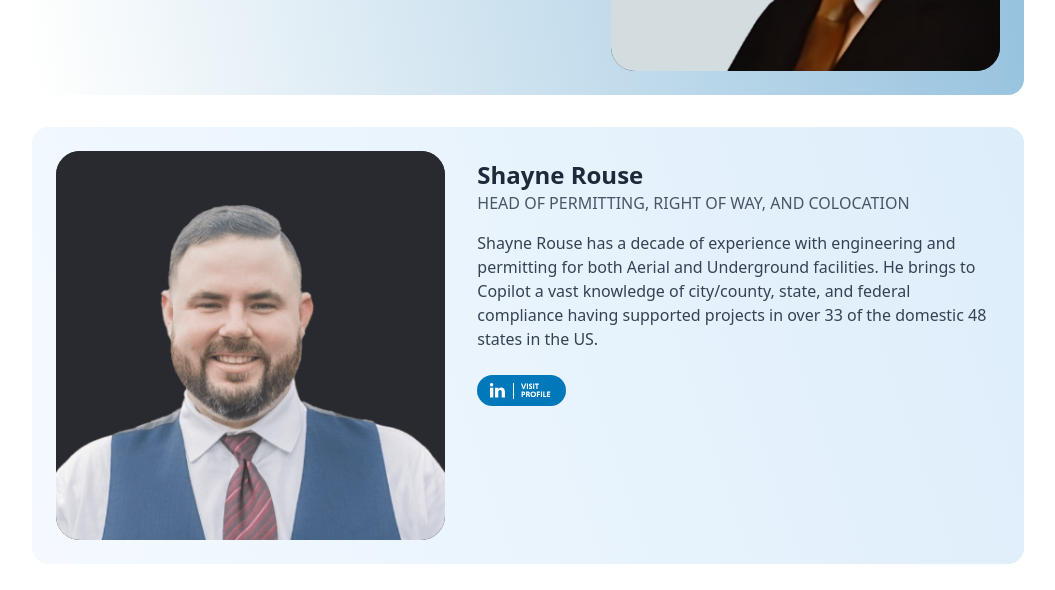
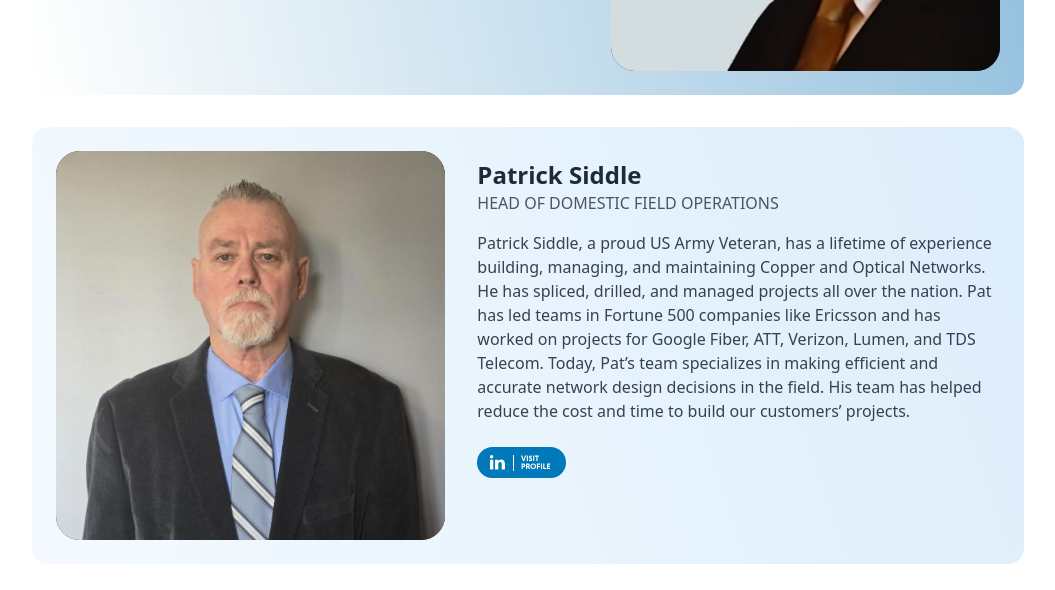
Before and after one commit to shreyaskyada/copilot-networks, a React (Vite) app: page /teams in a window 1280 px wide. Shown: the part 1060-1650 px from the top of the page, without its empty margins (112-1167 px from the left). Built offline with nearby package versions, Linux system fonts and the light colour scheme; a web font is replaced by a local one.

Commit message:
remove shayne team member

```diff
--- a/src/pages/Teams/components/Members/Members.tsx
+++ b/src/pages/Teams/components/Members/Members.tsx
@@ -37,15 +37,15 @@ const teamMembers: TeamMember[] = [
   //   image: "/teams/nathaniel.jpeg",
   //   linkedIn: "https://www.linkedin.com/in/natparsons",
   // },
-  {
-    id: "shayne",
-    name: "Shayne Rouse",
-    title: "HEAD OF PERMITTING, RIGHT OF WAY, AND COLOCATION",
-    description:
-      "Shayne Rouse has a decade of experience with engineering and permitting for both Aerial and Underground facilities. He brings to Copilot a vast knowledge of city/county, state, and federal compliance having supported projects in over 33 of the domestic 48 states in the US.",
-    image: "/teams/shayne-img.png",
-    linkedIn: "https://www.linkedin.com/in/shaynerouse/",
-  },
+  // {
+  //   id: "shayne",
+  //   name: "Shayne Rouse",
+  //   title: "HEAD OF PERMITTING, RIGHT OF WAY, AND COLOCATION",
+  //   description:
+  //     "Shayne Rouse has a decade of experience with engineering and permitting for both Aerial and Underground facilities. He brings to Copilot a vast knowledge of city/county, state, and federal compliance having supported projects in over 33 of the domestic 48 states in the US.",
+  //   image: "/teams/shayne-img.png",
+  //   linkedIn: "https://www.linkedin.com/in/shaynerouse/",
+  // },
   {
     id: "patrick",
     name: "Patrick Siddle",
```
Also changed, not shown: 1 other file (tests, documents, lock files or other folders).
